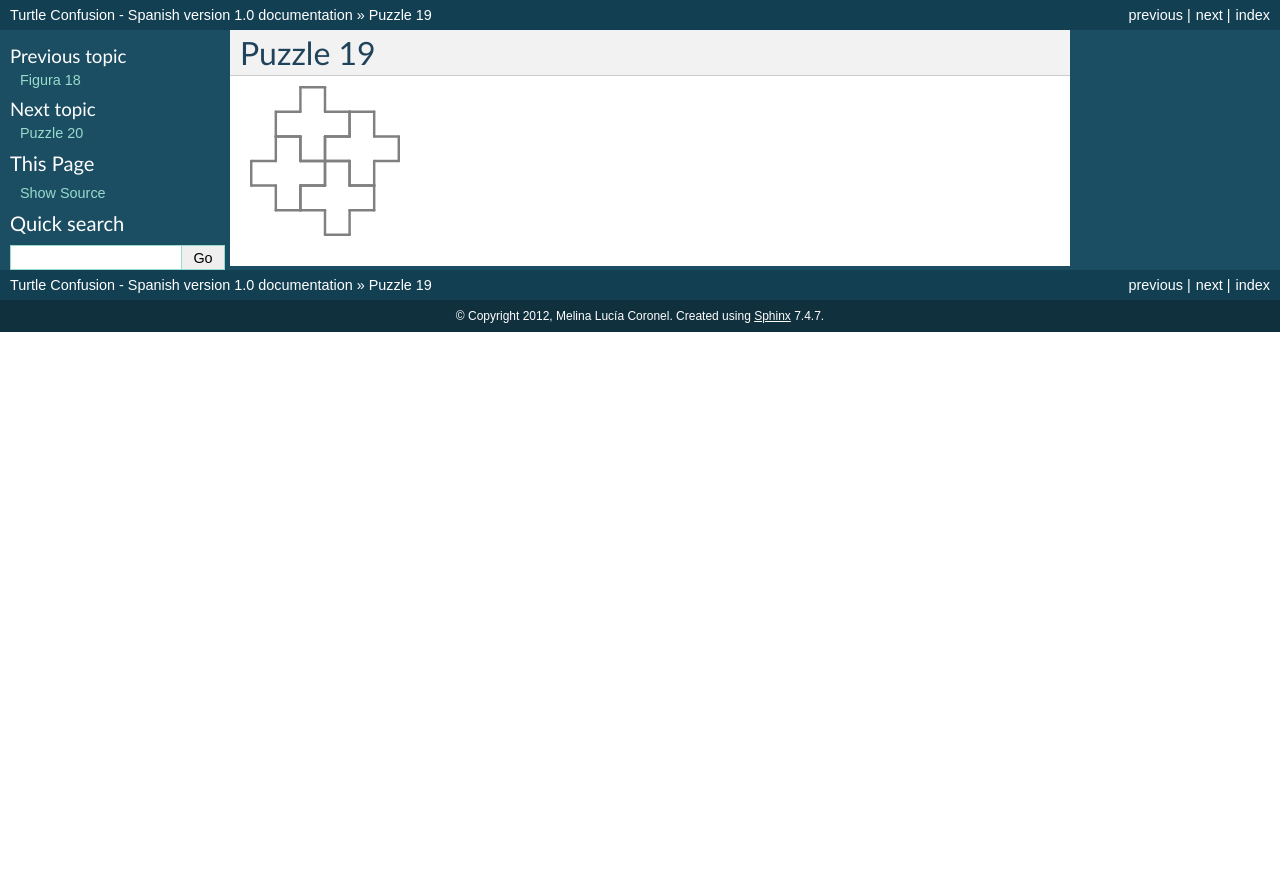
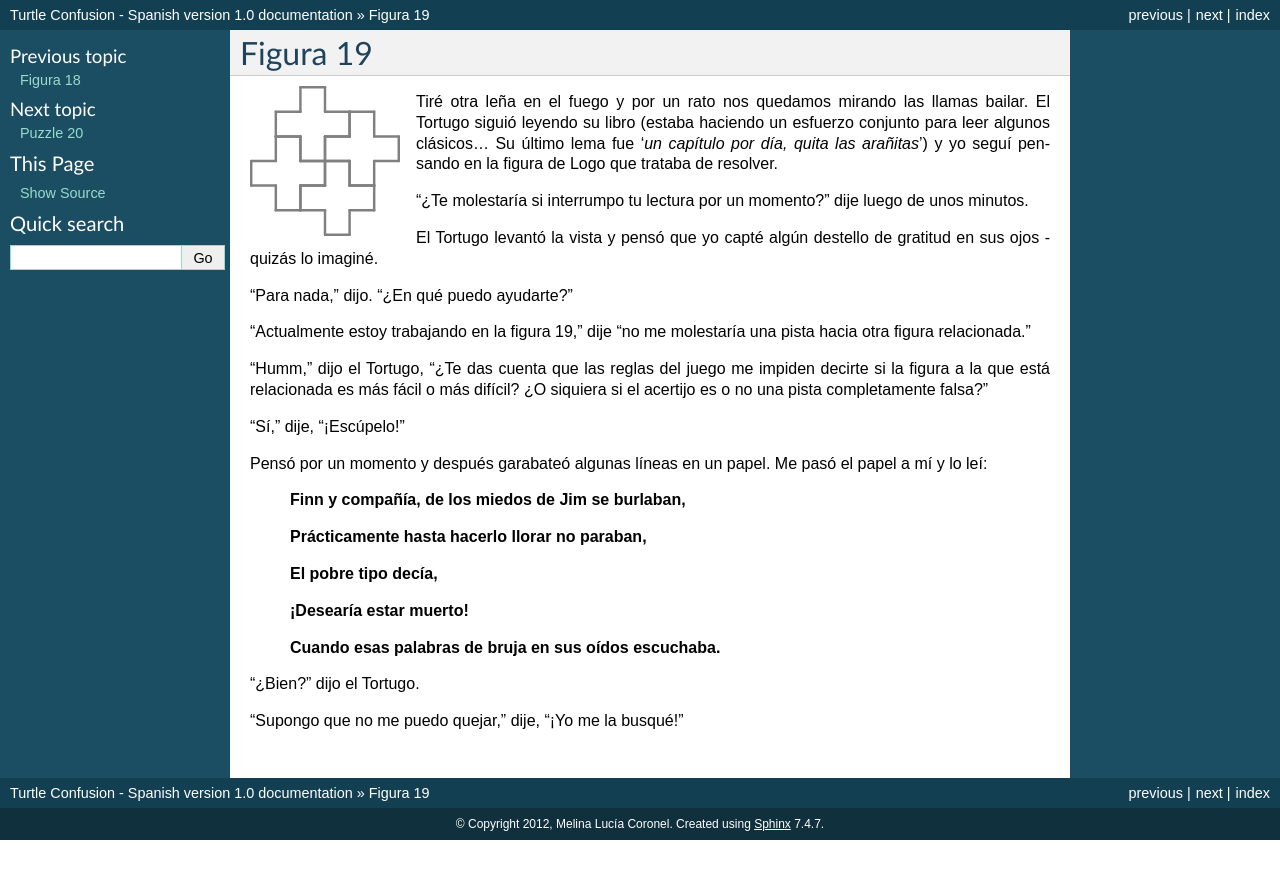
Before and after one commit to humitos/turtle-confusion-es, a Sphinx documentation site: the page built from docs/puzzle-19.rst, in a window 1280 px wide. Shown: the top 879 px of the page. Built offline with Sphinx 7.4.7, drawn with Linux system fonts in a browser that asks for light colours.

Commit message:
Puzzle 19 finished

```diff
--- a/docs/puzzle-19.rst
+++ b/docs/puzzle-19.rst
@@ -1,4 +1,4 @@
-Puzzle 19
+Figura 19
 =========
 
 .. image:: _static/images/confusion-19.svg
@@ -7,3 +7,33 @@ Puzzle 19
    :scale: 50 %
    :alt: Puzzle 19
    :align: left
+
+Tiré otra leña en el fuego y por un rato nos quedamos mirando las llamas bailar. El Tortugo siguió leyendo su libro (estaba haciendo un esfuerzo conjunto para leer algunos clásicos... Su último lema fue '*un capítulo por día, quita las arañitas*') y yo seguí pensando en la figura de Logo que trataba de resolver.
+
+"¿Te molestaría si interrumpo tu lectura por un momento?" dije luego de unos minutos.
+
+El Tortugo levantó la vista y pensó que yo capté algún destello de gratitud en sus ojos - quizás lo imaginé.
+
+"Para nada," dijo. "¿En qué puedo ayudarte?"
+
+"Actualmente estoy trabajando en la figura 19," dije "no me molestaría una pista hacia otra figura relacionada."
+
+"Humm," dijo el Tortugo, "¿Te das cuenta que las reglas del juego me impiden decirte si la figura a la que está relacionada es más fácil o más difícil? ¿O siquiera si el acertijo es o no una pista completamente falsa?"
+
+"Sí," dije, "¡Escúpelo!"
+
+Pensó por un momento y después garabateó algunas líneas en un papel. Me pasó el papel a mí y lo leí:
+
+    **Finn y compañía, de los miedos de Jim se burlaban,**
+
+    **Prácticamente hasta hacerlo llorar no paraban,**
+
+    **El pobre tipo decía,**
+
+    **¡Desearía estar muerto!**
+
+    **Cuando esas palabras de bruja en sus oídos escuchaba.**
+
+"¿Bien?" dijo el Tortugo.
+
+"Supongo que no me puedo quejar," dije, "¡Yo me la busqué!"
```
